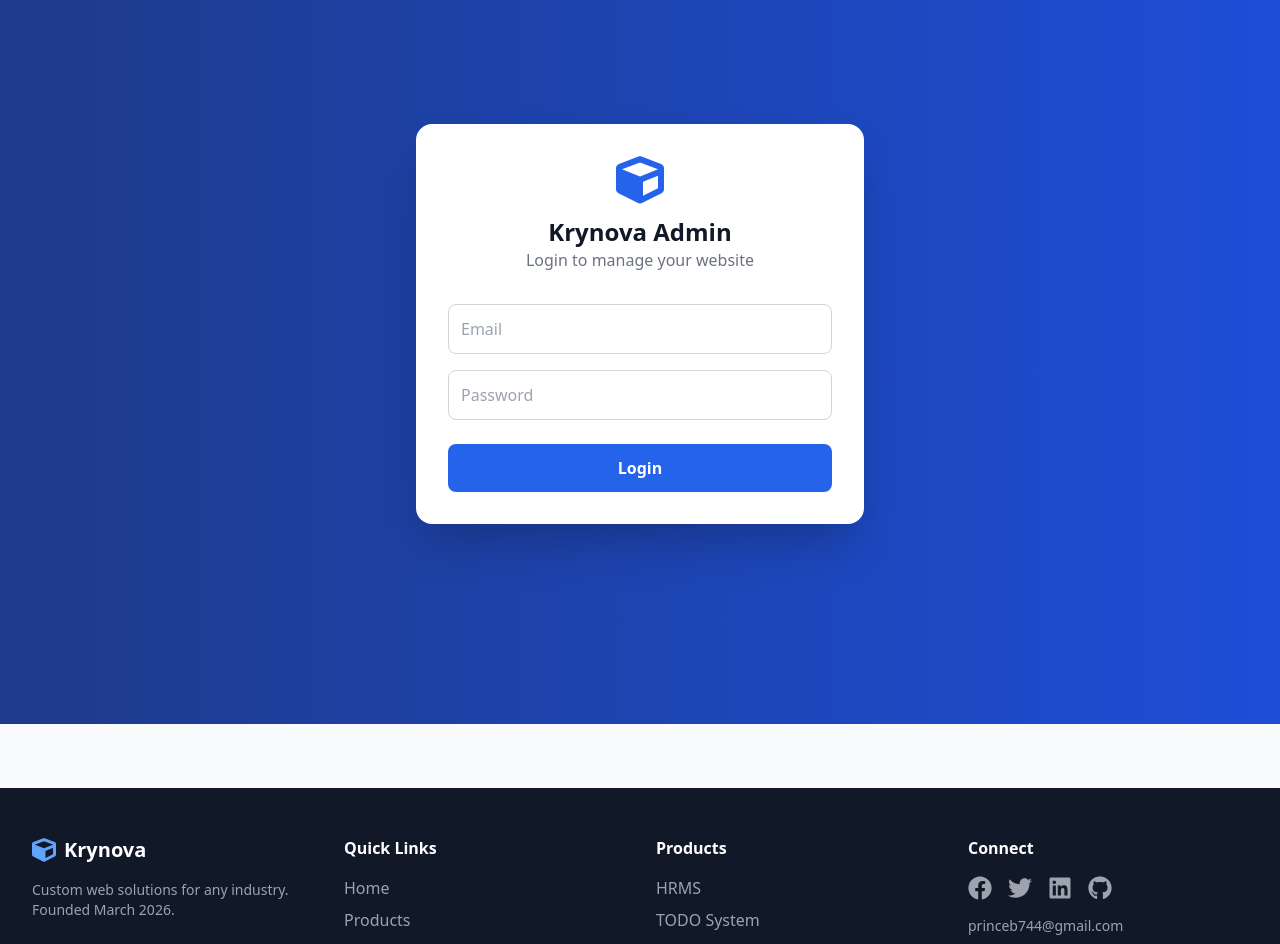
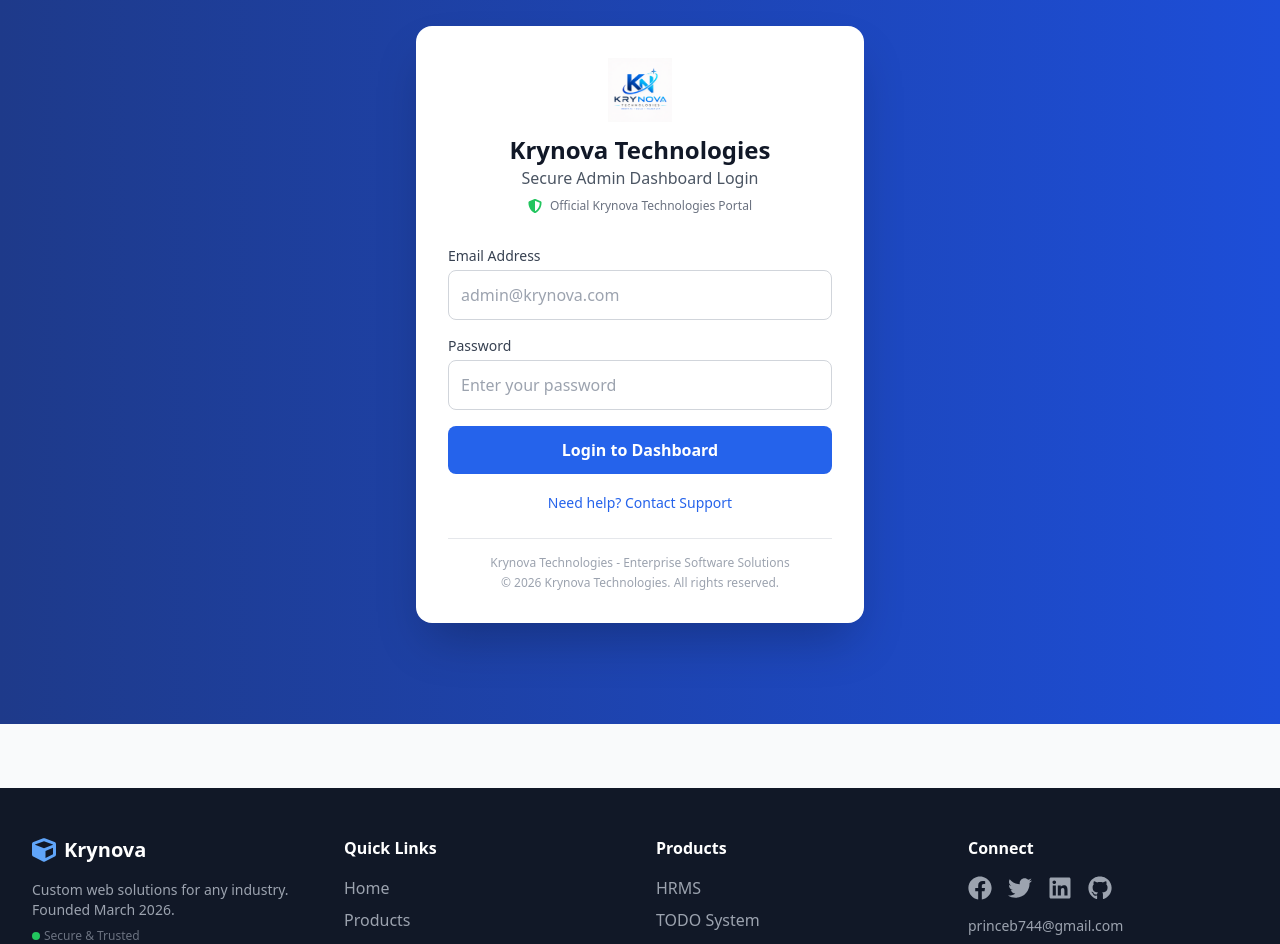
Before and after one commit to ShivamSharmaBhardwaj/nexora-website, a React (Vite) app in the folder frontend/: page /login in a window 1280 px wide. Shown: the part 140-1084 px from the top of the page. Built offline with nearby package versions, Linux system fonts and the light colour scheme.

Commit message:
fix: resolve Google phishing detection - add clear branding to login page and footer

```diff
--- a/frontend/index.html
+++ b/frontend/index.html
@@ -5,6 +5,13 @@
     <link rel="icon" type="image/png" href="/logo.png" />
     <link rel="apple-touch-icon" href="/logo.png" />
     <meta name="viewport" content="width=device-width, initial-scale=1.0" />
+
+    <meta name="description" content="Krynova Technologies Admin Login - Secure access to enterprise software management dashboard." />
+<meta name="robots" content="noindex, nofollow" />
+<meta name="googlebot" content="noindex, nofollow" />
+
+<!-- ✅ Add this to tell Google this is a legitimate business login -->
+<meta name="og:title" content="Krynova Technologies - Official Admin Login" />
 
     <!-- GOOGLE SEARCH CONSOLE VERIFICATION -->
     <meta name="google-site-verification" content="googlefbc4614f054d4cba" />
@@ -22,15 +29,15 @@
     <meta property="og:type" content="website" />
     <meta property="og:title" content="Krynova Technologies - Custom Web Solutions & Enterprise Software Development" />
     <meta property="og:description" content="Leading web development company in India offering custom HRMS, property management, and enterprise solutions. Trusted by 50+ businesses." />
-    <meta property="og:image" content="/logo.png" />
-    <meta property="og:url" content="https://sight-exploring-validity-discretion.trycloudflare.com" />
+    <meta property="og:image" content="https://nexora-website-1.onrender.com/logo.png" />
+    <meta property="og:url" content="https://nexora-website-1.onrender.com/" />
     <meta property="og:site_name" content="Krynova Technologies" />
 
     <!-- Twitter Card -->
     <meta name="twitter:card" content="summary_large_image" />
     <meta name="twitter:title" content="Krynova Technologies - Custom Web Solutions & Enterprise Software" />
     <meta name="twitter:description" content="Leading web development company offering custom enterprise solutions in India." />
-    <meta name="twitter:image" content="/logo.png" />
+    <meta name="twitter:image" content="https://nexora-website-1.onrender.com/logo.png" />
 
     <!-- Preconnect for performance -->
     <link rel="preconnect" href="https://fonts.googleapis.com" />
@@ -39,18 +46,18 @@
     <!-- Google Fonts -->
     <link href="https://fonts.googleapis.com/css2?family=Inter:wght@400;500;600;700;800;900&display=swap" rel="stylesheet" />
 
-    <!-- Canonical URL - Updated for Cloudflare tunnel -->
-    <link rel="canonical" href="https://sight-exploring-validity-discretion.trycloudflare.com/" />
+    <!-- ✅ FIXED Canonical URL -->
+    <link rel="canonical" href="https://nexora-website-1.onrender.com/" />
 
-    <!-- Local Business Schema -->
+    <!-- ✅ FIXED Local Business Schema -->
     <script type="application/ld+json">
       {
         "@context": "https://schema.org",
         "@type": "LocalBusiness",
         "name": "Krynova Technologies",
         "description": "Leading web development company in Agra, India offering custom web solutions and enterprise software.",
-        "url": "https://sight-exploring-validity-discretion.trycloudflare.com",
-        "logo": "https://sight-exploring-validity-discretion.trycloudflare.com/logo.png",
+        "url": "https://nexora-website-1.onrender.com/",
+        "logo": "https://nexora-website-1.onrender.com/logo.png",
         "address": {
           "@type": "PostalAddress",
           "addressLocality": "Agra",
@@ -76,10 +83,7 @@
     </script>
   </head>
   <body>
-    <!-- ============================================================ -->
-    <!-- STATIC CONTENT FOR GOOGLE BOTS (Visible but hidden from users) -->
-    <!-- This fixes the "Soft 404" error -->
-    <!-- ============================================================ -->
+    <!-- STATIC CONTENT FOR GOOGLE BOTS -->
     <div style="display:none;" aria-hidden="true">
       <h1>Krynova Technologies - Custom Web Solutions & Enterprise Software Development Company</h1>
 
@@ -140,9 +144,6 @@
       <h3>Do you provide training for your software?</h3>
       <p>Yes, we provide comprehensive training and documentation for all our solutions.</p>
     </div>
-    <!-- ============================================================ -->
-    <!-- END STATIC CONTENT -->
-    <!-- ============================================================ -->
 
     <div id="root"></div>
     <script type="module" src="/src/main.jsx"></script>
--- a/frontend/src/components/Footer.jsx
+++ b/frontend/src/components/Footer.jsx
@@ -14,6 +14,11 @@
             </div>
             <p className="text-gray-400 text-sm">
               Custom web solutions for any industry. Founded March 2026.
+            </p>
+            {/* ✅ Added trust badge */}
+            <p className="text-xs text-gray-500 mt-2">
+              <span className="inline-block w-2 h-2 bg-green-500 rounded-full mr-1"></span>
+              Secure & Trusted
             </p>
           </div>
 
@@ -51,8 +56,14 @@
           </div>
         </div>
 
-        <div className="border-t border-gray-800 mt-8 pt-8 text-center text-gray-400 text-sm">
-          <p>&copy; 2026 Krynova. All rights reserved. Built with ❤️</p>
+        {/* ✅ Updated footer - Clear branding */}
+        <div className="border-t border-gray-800 mt-8 pt-8 text-center">
+          <p className="text-gray-400 text-sm">
+            &copy; 2026 Krynova Technologies. All rights reserved.
+          </p>
+          <p className="text-gray-500 text-xs mt-1">
+            Enterprise Software Solutions | Agra, India
+          </p>
         </div>
       </div>
     </footer>
--- a/frontend/src/pages/Login.jsx
+++ b/frontend/src/pages/Login.jsx
@@ -1,7 +1,7 @@
 import React, { useState } from 'react';
-import { useNavigate } from 'react-router-dom';
+import { useNavigate, Link } from 'react-router-dom';
 import toast from 'react-hot-toast';
-import { FaCube, FaSpinner } from 'react-icons/fa';
+import { FaCube, FaSpinner, FaShieldAlt } from 'react-icons/fa';
 import { useAuth } from '../hooks/useAuth';
 import { isValidEmail } from '../utils/security';
 
@@ -53,17 +53,37 @@
   return (
     <div className="min-h-screen bg-gradient-to-r from-blue-900 to-blue-700 flex items-center justify-center py-12">
       <div className="bg-white p-8 rounded-2xl shadow-2xl max-w-md w-full">
+        {/* ✅ Updated Header - Clear Branding */}
         <div className="text-center mb-8">
-          <FaCube className="text-5xl text-blue-600 mx-auto mb-3" />
-          <h1 className="text-2xl font-bold">Krynova Admin</h1>
-          <p className="text-gray-500">Login to manage your website</p>
+          <div className="flex justify-center mb-3">
+            <img
+              src="/logo.png"
+              alt="Krynova Technologies"
+              className="h-16 w-auto"
+              onError={(e) => {
+                e.target.style.display = 'none';
+                document.getElementById('fallback-icon').style.display = 'block';
+              }}
+            />
+            <FaCube id="fallback-icon" className="text-5xl text-blue-600 mx-auto hidden" />
+          </div>
+          <h1 className="text-2xl font-bold text-gray-900">Krynova Technologies</h1>
+          <p className="text-gray-600">Secure Admin Dashboard Login</p>
+          {/* ✅ Trust badge - helps with Google's phishing detection */}
+          <div className="flex items-center justify-center gap-2 mt-2">
+            <FaShieldAlt className="text-green-500 text-sm" />
+            <span className="text-xs text-gray-500">Official Krynova Technologies Portal</span>
+          </div>
         </div>
 
         <form onSubmit={handleSubmit}>
           <div className="mb-4">
+            <label className="block text-sm font-medium text-gray-700 mb-1">
+              Email Address
+            </label>
             <input
               type="email"
-              placeholder="Email"
+              placeholder="admin@krynova.com"
               value={email}
               onChange={(e) => {
                 setEmail(e.target.value);
@@ -78,10 +98,13 @@
             {errors.email && <p className="text-red-500 text-sm mt-1">{errors.email}</p>}
           </div>
 
-          <div className="mb-6">
+          <div className="mb-4">
+            <label className="block text-sm font-medium text-gray-700 mb-1">
+              Password
+            </label>
             <input
               type="password"
-              placeholder="Password"
+              placeholder="Enter your password"
               value={password}
               onChange={(e) => {
                 setPassword(e.target.value);
@@ -102,9 +125,26 @@
             className="w-full bg-blue-600 text-white py-3 rounded-lg font-semibold hover:bg-blue-700 transition disabled:opacity-50 disabled:cursor-not-allowed flex items-center justify-center gap-2"
           >
             {loading ? <FaSpinner className="animate-spin" /> : null}
-            {loading ? 'Logging in...' : 'Login'}
+            {loading ? 'Logging in...' : 'Login to Dashboard'}
           </button>
         </form>
+
+        {/* ✅ Contact Support Link - Makes it look legitimate */}
+        <div className="mt-4 text-center">
+          <Link to="/contact" className="text-sm text-blue-600 hover:underline">
+            Need help? Contact Support
+          </Link>
+        </div>
+
+        {/* ✅ Footer - Clear branding */}
+        <div className="mt-6 pt-4 border-t border-gray-200 text-center">
+          <p className="text-xs text-gray-400">
+            Krynova Technologies - Enterprise Software Solutions
+          </p>
+          <p className="text-xs text-gray-400 mt-1">
+            © 2026 Krynova Technologies. All rights reserved.
+          </p>
+        </div>
       </div>
     </div>
   );
```
